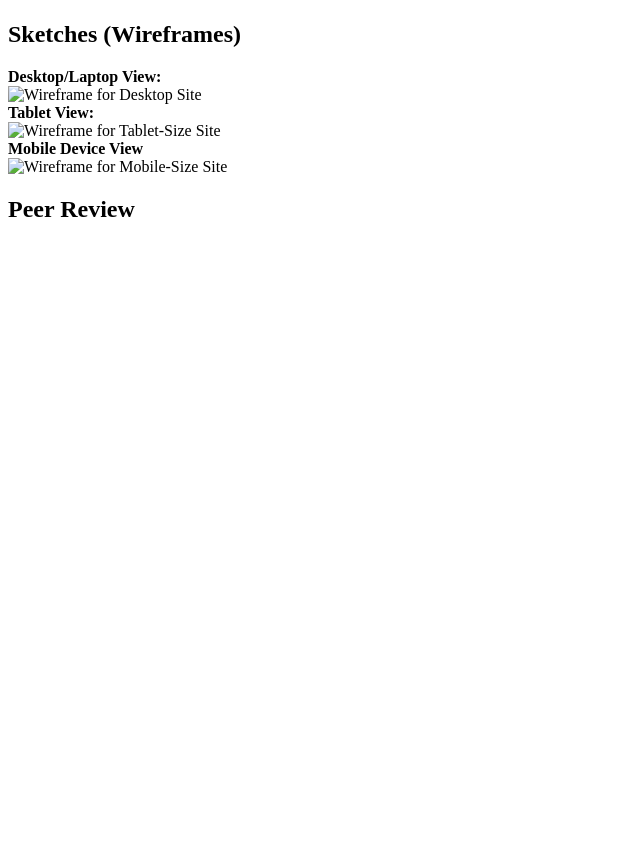
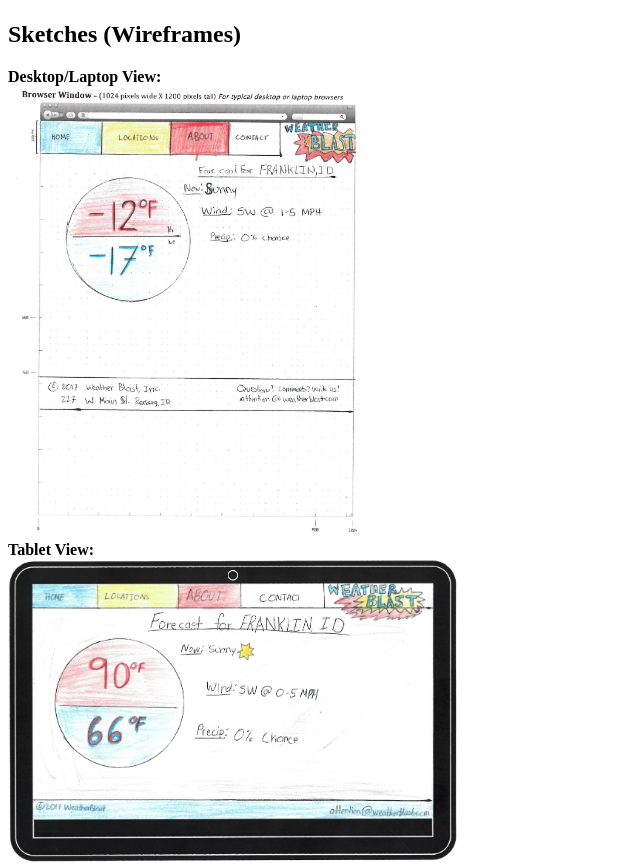
Before and after one commit to parksnrec55/philkkw.github.io, a plain HTML site: page homework/initial-planning-document.html in a window 1280 px wide. Shown: the part 929-1795 px from the top of the page, without its empty margins (0-640 px from the left). Before the commit the page ends 1172 px from the top, so only its background shows below. Drawn offline with Linux system fonts and the light colour scheme.

Commit message:
images placed

```diff
--- a/homework/initial-planning-document.html
+++ b/homework/initial-planning-document.html
@@ -29,11 +29,11 @@
     <img src="small-business-owner-cafe-coffee-shop.jpg" alt="Emma" width="270">
 <h2>Sketches (Wireframes)</h2>
     <strong>Desktop/Laptop View:</strong><br>
-    <img src="desktop-view" alt="Wireframe for Desktop Site" width="450"><br>
+    <img src="desktop-view.png" alt="Wireframe for Desktop Site" width="450"><br>
     <strong>Tablet View:</strong><br>
-    <img src="tablet-view" alt="Wireframe for Tablet-Size Site" width="450"><br>
+    <img src="tablet-view.png" alt="Wireframe for Tablet-Size Site" width="450"><br>
     <strong>Mobile Device View</strong><br>
-    <img src="mobile-view" alt="Wireframe for Mobile-Size Site" width="450"><br>
+    <img src="mobile-view.png" alt="Wireframe for Mobile-Size Site" width="450"><br>
 <!--    TODO: Put wireframes here-->
 <h2>Peer Review</h2>
 <!--    TODO: Put peer review here-->
```
